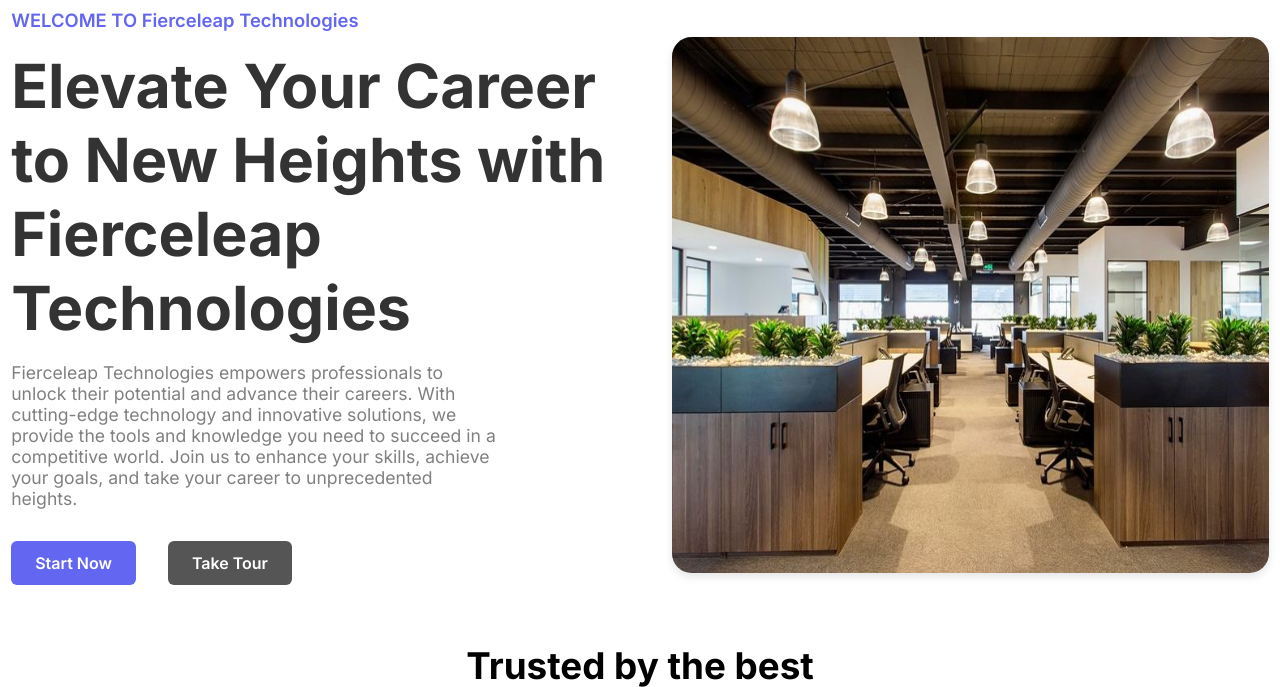
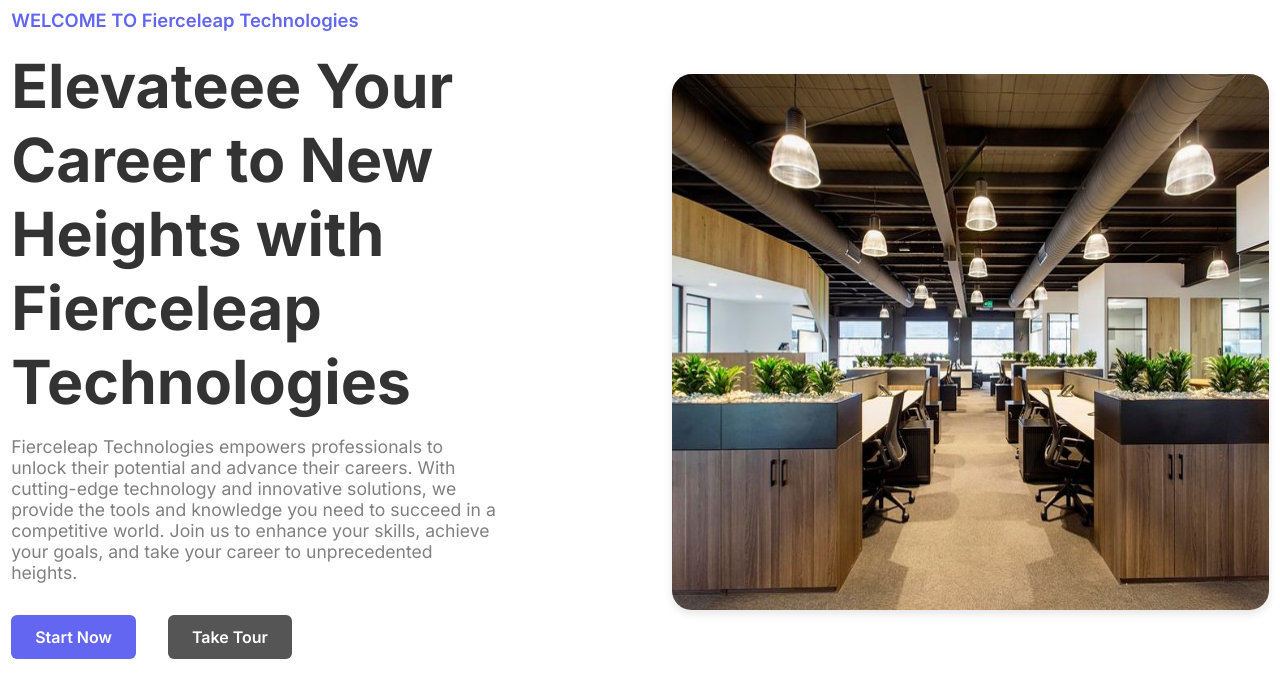
Before and after one commit to manojpisepatil/intern, a Django app: page / in a window 1280 px wide. Shown: the part 128-815 px from the top of the page. Run offline with Django 4.2, Linux system fonts and the light colour scheme.

Commit message:
Update index.html

```diff
--- a/example/templates/index.html
+++ b/example/templates/index.html
@@ -38,7 +38,7 @@
         <section class="main-section">
             <div class="content-left">
                 <p class="section-label">WELCOME TO Fierceleap Technologies</p>
-                <h1 class="section-title">Elevate Your Career to New Heights with Fierceleap Technologies</h1>
+                <h1 class="section-title">Elevateee Your Career to New Heights with Fierceleap Technologies</h1>
                 <p class="section-description">
                     Fierceleap Technologies empowers professionals to unlock their potential and advance their careers. With cutting-edge technology and innovative solutions, we provide the tools and knowledge you need to succeed in a competitive world. Join us to enhance your skills, achieve your goals, and take your career to unprecedented heights.
                 </p>
```
